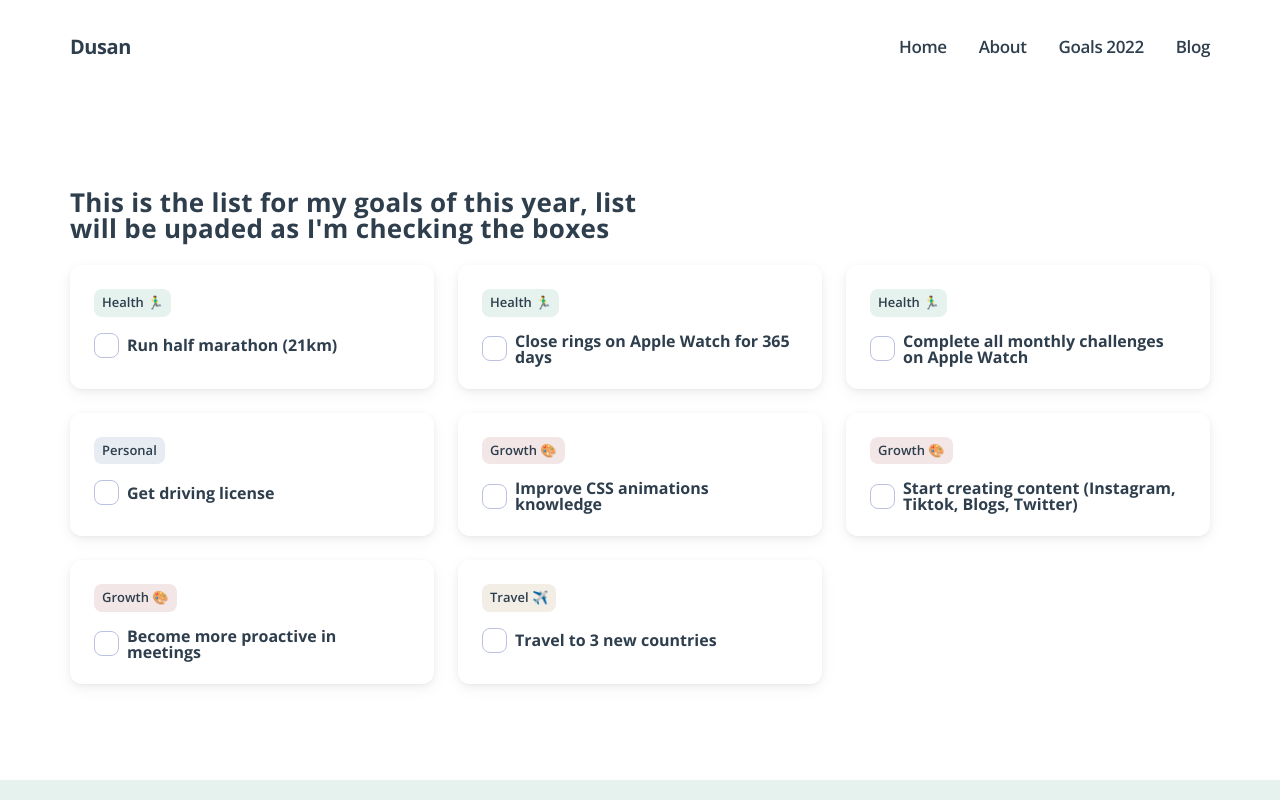
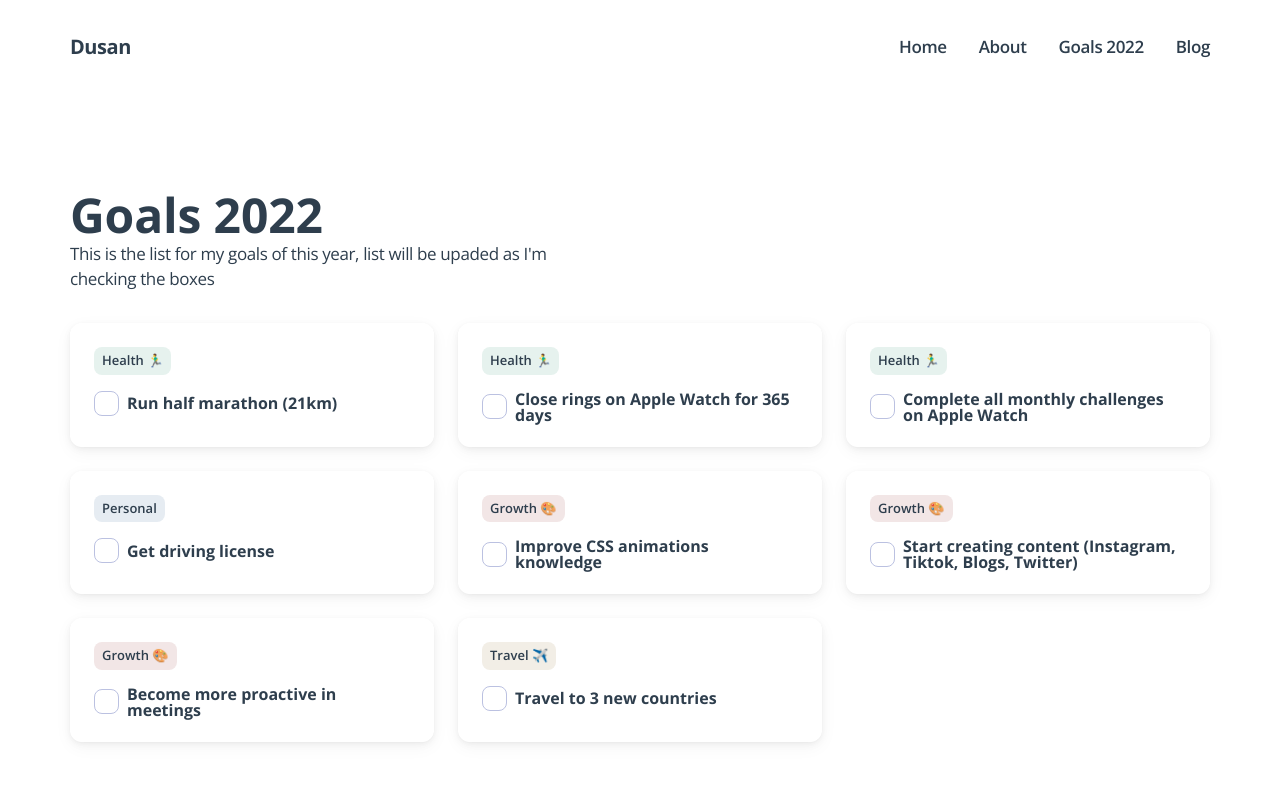
Before and after one commit to DEmanderbag/portfoliov2, a Next.js app: page /goals in a window 1280 px wide. Shown: the top 800 px of the page. Built offline with nearby package versions, Linux system fonts and the light colour scheme.

Commit message:
Update styles for goals page

```diff
--- a/pages/goals.js
+++ b/pages/goals.js
@@ -53,10 +53,13 @@ const goalsData = [
 export default function Goals() {
   return (
     <section className={`globalWrapper ${styles.grid}`}>
-      <h1 className="h4">
-        This is the list for my goals of this year, list will be upaded as
-        I&apos;m checking the boxes
-      </h1>
+      <div className={styles.intro}>
+        <h1>Goals 2022</h1>
+        <p>
+          This is the list for my goals of this year, list will be upaded as
+          I&apos;m checking the boxes
+        </p>
+      </div>
       {goalsData.map((goal) => (
         <div key={goal.label} className={styles.card}>
           <div
--- a/styles/components/GoalsCard.module.scss
+++ b/styles/components/GoalsCard.module.scss
@@ -4,10 +4,11 @@
   gap: var(--size-4);
   padding-top: var(--space-1);
   padding-bottom: var(--space-1);
-  h1 {
+  .intro {
+    margin-bottom: var(--size-2);
     grid-column: 1 / -1;
+    max-width: 55ch;
     line-height: 1;
-    max-width: 40ch;
   }
 }
 .card {
```
